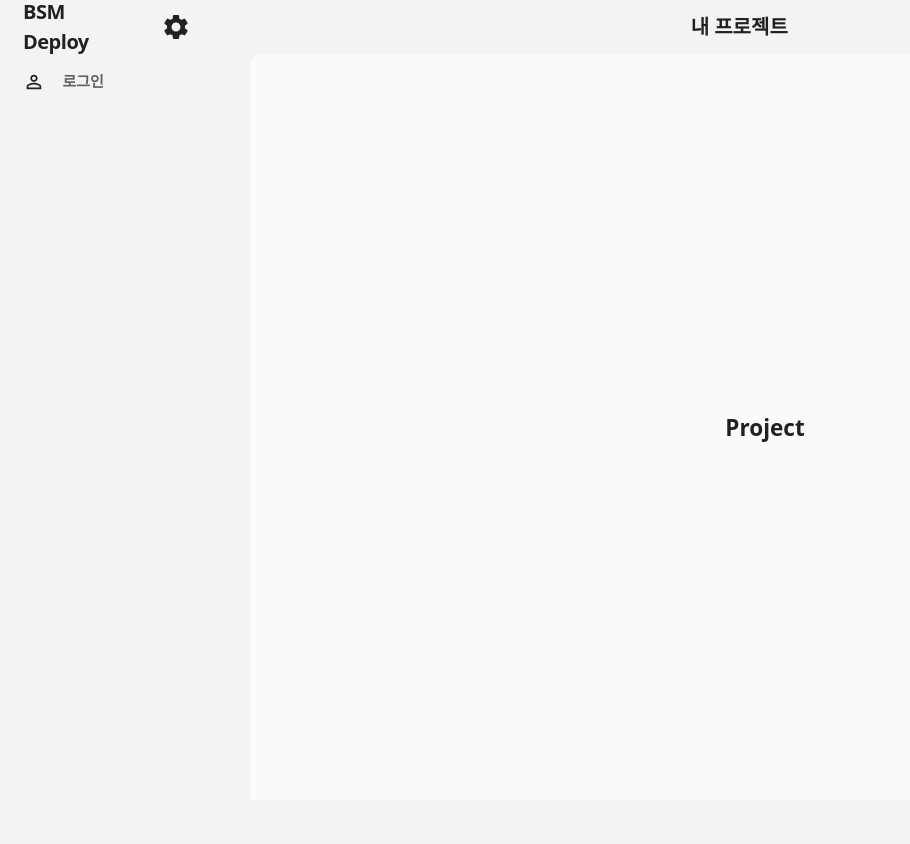
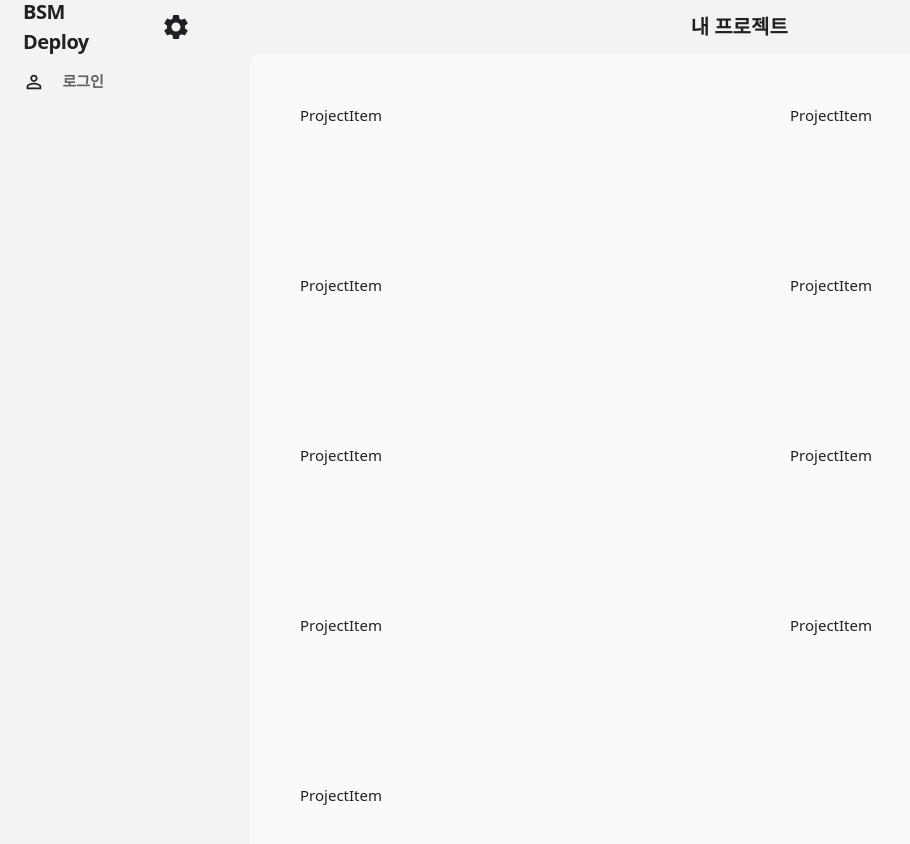
Before and after one commit to BSM-Deploy/BSM-Deploy-Frontend, a Next.js app: page /project in a window 1280 px wide. Shown: the top 844 px of the page, without its empty margins (0-910 px from the left). Before the commit the page ends 800 px from the top, so only its background shows below. Built offline with nearby package versions, Linux system fonts and the light colour scheme.

Commit message:
FEAT :: 커스텀 스크롤, 파일 구조 변경

```diff
--- a/components/layout/section/main/index.tsx
+++ b/components/layout/section/main/index.tsx
@@ -2,7 +2,7 @@ import ArrowForwardIcon from "@mui/icons-material/ArrowForward";
 
 export default function Main() {
   return (
-    <div className="main-section">
+    <div className="main-section flex items-center justify-center flex-col font-bold text-4xl">
       <h1 className="text-[7rem] mb-[12rem]">BSM Deploy</h1>
       <p className="mb-6">
         BSM Deploy는 정적/동적 사이트, 백엔드 프로젝트의 배포를 도와주는
--- /dev/null
+++ b/components/layout/section/project/Project.tsx
@@ -0,0 +1,26 @@
+import { titleState } from "@/store/atoms/layout/title";
+import React, { useEffect } from "react";
+import { useRecoilState } from "recoil";
+import ProjectItem from "./ProjectItem";
+
+function ProjectSection() {
+  const [title, setTitle] = useRecoilState(titleState);
+  useEffect(() => {
+    setTitle("내 프로젝트");
+  }, []);
+  return (
+    <div className="main-section gap-20 p-20 grid grid-cols-2 overflow-y-auto h-full">
+      <ProjectItem />
+      <ProjectItem />
+      <ProjectItem />
+      <ProjectItem />
+      <ProjectItem />
+      <ProjectItem />
+      <ProjectItem />
+      <ProjectItem />
+      <ProjectItem />
+    </div>
+  );
+}
+
+export default ProjectSection;
--- /dev/null
+++ b/components/layout/section/project/ProjectItem.tsx
@@ -0,0 +1,7 @@
+import React from "react";
+
+function ProjectItem() {
+  return <div className="h-48">ProjectItem</div>;
+}
+
+export default ProjectItem;
--- a/components/layout/section/project/index.tsx
+++ /dev/null
@@ -1,13 +0,0 @@
-import { titleState } from "@/store/atoms/layout/title";
-import React, { useEffect } from "react";
-import { useRecoilState } from "recoil";
-
-function ProjectSection() {
-  const [title, setTitle] = useRecoilState(titleState);
-  useEffect(() => {
-    setTitle("내 프로젝트");
-  }, []);
-  return <div className="main-section">Project</div>;
-}
-
-export default ProjectSection;
--- a/components/layout/sidebar/Sidebar.tsx
+++ b/components/layout/sidebar/Sidebar.tsx
@@ -2,7 +2,7 @@ import { getUserInfo } from "@/utils/api/user";
 import Link from "next/link";
 import Image from "next/image";
 import React, { useEffect, useState } from "react";
-import SidebarItems from "./SidebarItems";
+import SidebarItems from "./SidebarItem";
 import { useQuery, useMutation } from "react-query";
 import { Logout, PersonOutline } from "@mui/icons-material";
 import { logout } from "@/utils/api/auth";
--- a/pages/project/index.tsx
+++ b/pages/project/index.tsx
@@ -1,5 +1,5 @@
 import Header from "@/components/layout/header/Header";
-import ProjectSection from "@/components/layout/section/project";
+import ProjectSection from "@/components/layout/section/project/Project";
 import Sidebar from "@/components/layout/sidebar/Sidebar";
 import React from "react";
 
--- a/styles/globals.css
+++ b/styles/globals.css
@@ -8,7 +8,19 @@
   }
   body {
     font-size: 1.5rem;
-    @apply text-text bg-lightBackground dark:bg-black;
+    @apply text-text bg-lightBackground dark:bg-black overflow-hidden;
+  }
+
+  *::-webkit-scrollbar {
+    @apply w-[2rem];
+  }
+
+  *::-webkit-scrollbar-thumb {
+    @apply rounded-[1rem] dark:bg-textDarkGray bg-sidebarLightText mr-10 w-[0.4rem] bg-clip-padding border-transparent border-8 border-solid;
+  }
+
+  *::-webkit-scrollbar-track {
+    @apply bg-lightBack dark:bg-darkGray;
   }
 }
 
@@ -17,6 +29,6 @@
     @apply active:scale-90 dark:hover:bg-darkHover hover:bg-lightHover duration-250 rounded-xl dark:text-textLightGray cursor-pointer inline-flex items-center justify-center;
   }
   .main-section {
-    @apply rounded-tl-2xl absolute top-[5.4rem] left-[25rem] bg-lightBack dark:bg-darkGray flex items-center justify-center flex-col w-[calc(100vw-25rem)] h-[calc(100vh-5.4rem)] font-bold text-4xl dark:text-white;
+    @apply rounded-tl-2xl absolute top-[5.4rem] left-[25rem] bg-lightBack dark:bg-darkGray w-[calc(100vw-25rem)] min-h-[calc(100vh-5.4rem)] dark:text-white;
   }
 }
```
Also changed, not shown: components/layout/sidebar/SidebarItem.tsx (renamed from components/layout/sidebar/SidebarItems.tsx).
